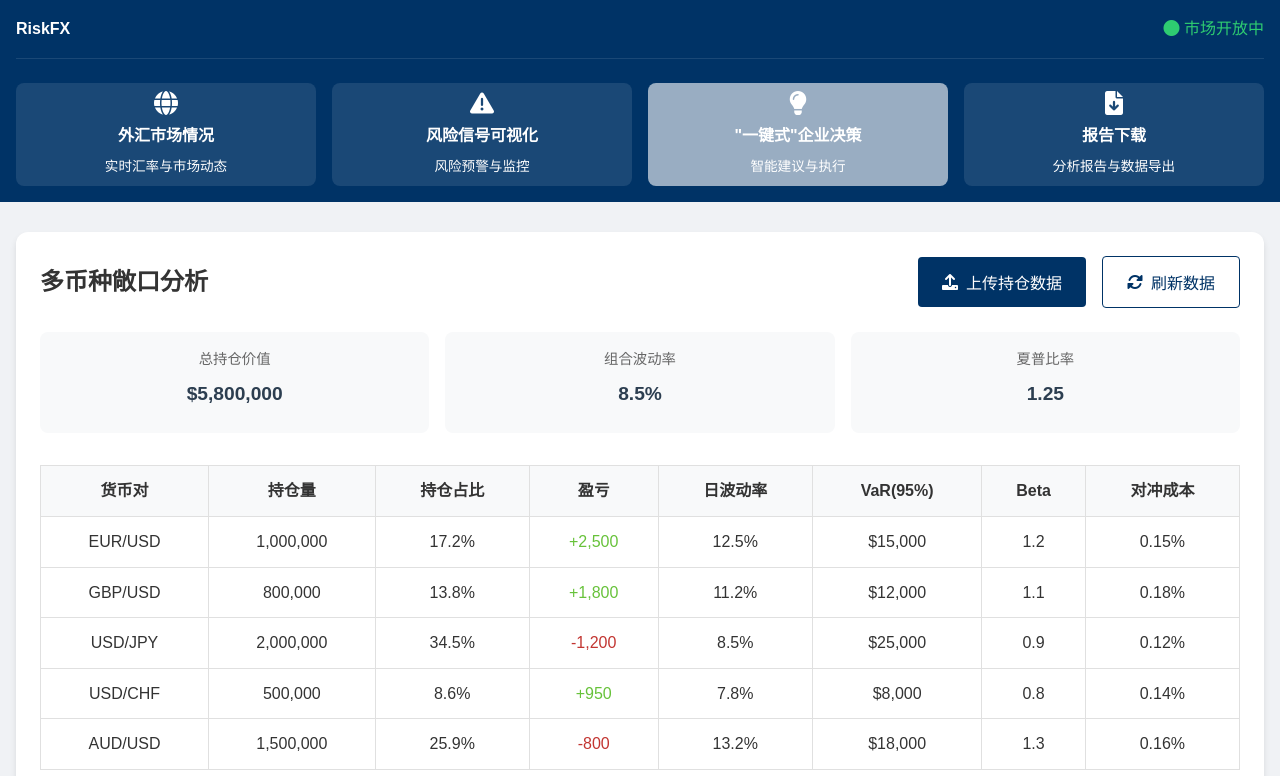
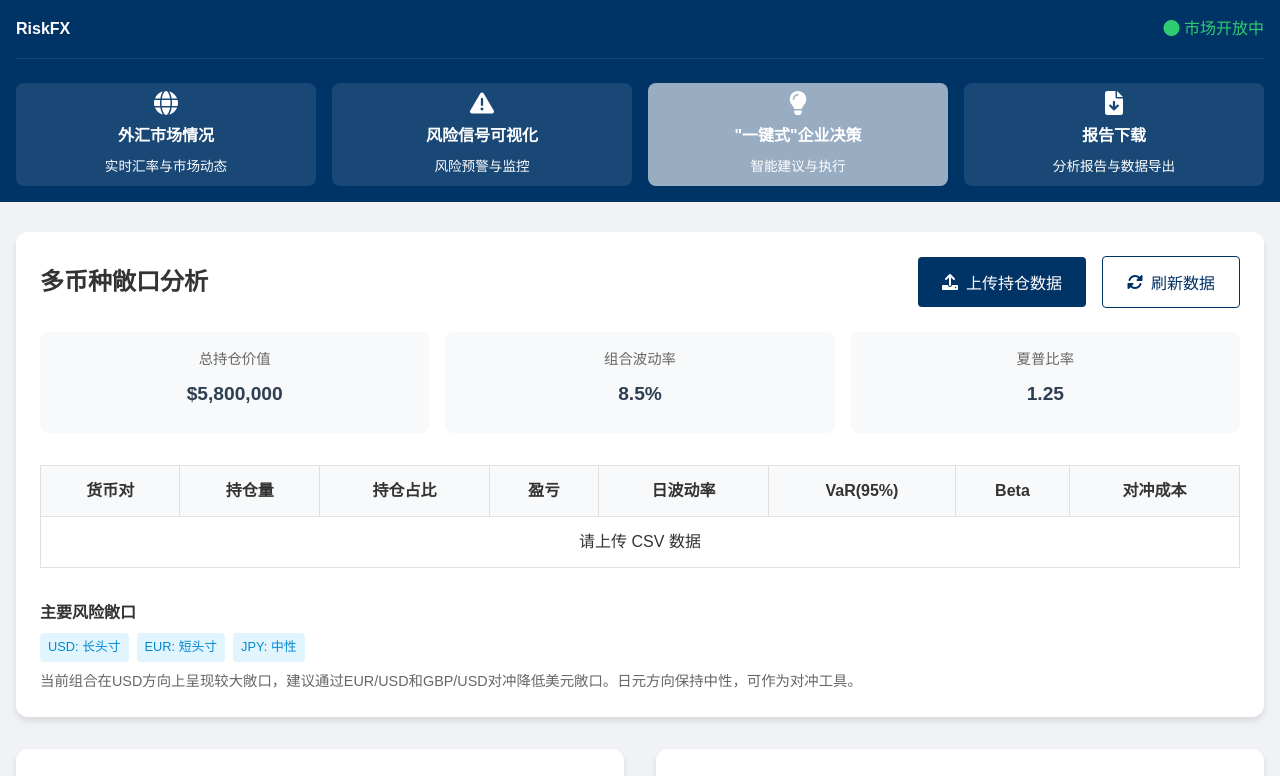
Before and after one commit to ProselyteCoding/citicup, a React (Vite) app in the folder client/: page /OneClickDecision in a window 1280 px wide. Shown: the top 776 px of the page. Built offline with nearby package versions, Linux system fonts and the light colour scheme.

Commit message:
添加表格渲染功能，进一步提高项目的组件化水平

```diff
--- a/client/src/pages/OneClickDecision/OneClickDecision.jsx
+++ b/client/src/pages/OneClickDecision/OneClickDecision.jsx
@@ -2,7 +2,7 @@ import React, { useEffect, useRef, useState } from "react";
 import * as echarts from "echarts";
 import NavBar from "../../components/NavBar/NavBar";
 import styles from "./OneClickDecision.module.css";
-import CSVHandler from "../../components/csvHandler/csvHandler"; // 根据实际路径导入新组件
+import CSVHandler from "../../components/csvHandler/csvHandler";
 
 const ForexRiskManagement = () => {
   // 图表容器 DOM 引用
@@ -244,6 +244,14 @@ const ForexRiskManagement = () => {
     // 此处可根据情景切换加载不同数据或图表配置
   };
 
+  // 新增状态：保存从 CSVHandler 获取的持仓数据
+  const [portfolioData, setPortfolioData] = useState([]);
+
+  // CSVHandler 成功解析数据后的回调
+  const handleCSVData = (data) => {
+    setPortfolioData(data);
+  };
+
   // 初始化图表与监听窗口大小变化
   useEffect(() => {
     if (hedgingChartRef.current) {
@@ -289,12 +297,9 @@ const ForexRiskManagement = () => {
           <div className={styles.portfolioHeader}>
             <h2>多币种敞口分析</h2>
             <div className={styles.uploadSection}>
-              {/* 使用 CSVHandler 组件替换原有文件上传与解析逻辑 */}
-              <CSVHandler />
-              <button
-                className={styles.refreshBtn}
-                onClick={refreshPortfolioData}
-              >
+              {/* 使用 CSVHandler 组件，并传入回调 */}
+              <CSVHandler onDataParsed={handleCSVData} />
+              <button className={styles.refreshBtn} onClick={refreshPortfolioData}>
                 <i className="fas fa-sync-alt"></i> 刷新数据
               </button>
             </div>
@@ -328,56 +333,24 @@ const ForexRiskManagement = () => {
                 </tr>
               </thead>
               <tbody>
-                <tr>
-                  <td>EUR/USD</td>
-                  <td>1,000,000</td>
-                  <td>17.2%</td>
-                  <td className={styles.positive}>+2,500</td>
-                  <td>12.5%</td>
-                  <td>$15,000</td>
-                  <td>1.2</td>
-                  <td>0.15%</td>
-                </tr>
-                <tr>
-                  <td>GBP/USD</td>
-                  <td>800,000</td>
-                  <td>13.8%</td>
-                  <td className={styles.positive}>+1,800</td>
-                  <td>11.2%</td>
-                  <td>$12,000</td>
-                  <td>1.1</td>
-                  <td>0.18%</td>
-                </tr>
-                <tr>
-                  <td>USD/JPY</td>
-                  <td>2,000,000</td>
-                  <td>34.5%</td>
-                  <td className={styles.negative}>-1,200</td>
-                  <td>8.5%</td>
-                  <td>$25,000</td>
-                  <td>0.9</td>
-                  <td>0.12%</td>
-                </tr>
-                <tr>
-                  <td>USD/CHF</td>
-                  <td>500,000</td>
-                  <td>8.6%</td>
-                  <td className={styles.positive}>+950</td>
-                  <td>7.8%</td>
-                  <td>$8,000</td>
-                  <td>0.8</td>
-                  <td>0.14%</td>
-                </tr>
-                <tr>
-                  <td>AUD/USD</td>
-                  <td>1,500,000</td>
-                  <td>25.9%</td>
-                  <td className={styles.negative}>-800</td>
-                  <td>13.2%</td>
-                  <td>$18,000</td>
-                  <td>1.3</td>
-                  <td>0.16%</td>
-                </tr>
+                {portfolioData.length > 0 ? (
+                  portfolioData.map((row, index) => (
+                    <tr key={index}>
+                      <td>{row.currency}</td>
+                      <td>{row.quantity}</td>
+                      <td>{row.proportion}</td>
+                      <td>{row.benefit}</td>
+                      <td>{row.dailyVolatility}</td>
+                      <td>{row.valueAtRisk}</td>
+                      <td>{row.beta}</td>
+                      <td>{row.hedgingCost}</td>
+                    </tr>
+                  ))
+                ) : (
+                  <tr>
+                    <td colSpan="8">请上传 CSV 数据</td>
+                  </tr>
+                )}
               </tbody>
             </table>
           </div>
@@ -388,9 +361,7 @@ const ForexRiskManagement = () => {
               <span className={styles.currencyTag}>EUR: 短头寸</span>
               <span className={styles.currencyTag}>JPY: 中性</span>
             </p>
-            <p
-              style={{ color: "#666", fontSize: "0.9rem", marginTop: "0.5rem" }}
-            >
+            <p style={{ color: "#666", fontSize: "0.9rem", marginTop: "0.5rem" }}>
               当前组合在USD方向上呈现较大敞口，建议通过EUR/USD和GBP/USD对冲降低美元敞口。日元方向保持中性，可作为对冲工具。
             </p>
           </div>
@@ -402,17 +373,13 @@ const ForexRiskManagement = () => {
           <div className={styles.stressTestScenarios}>
             <div className={styles.scenarioTabs}>
               <button
-                className={`${styles.tabBtn} ${
-                  scenario === "historical" ? styles.tabBtnActive : ""
-                }`}
+                className={`${styles.tabBtn} ${scenario === "historical" ? styles.tabBtnActive : ""}`}
                 onClick={() => handleScenarioSwitch("historical")}
               >
                 历史情景
               </button>
               <button
-                className={`${styles.tabBtn} ${
-                  scenario === "hypothetical" ? styles.tabBtnActive : ""
-                }`}
+                className={`${styles.tabBtn} ${scenario === "hypothetical" ? styles.tabBtnActive : ""}`}
                 onClick={() => handleScenarioSwitch("hypothetical")}
               >
                 假设情景
@@ -436,9 +403,7 @@ const ForexRiskManagement = () => {
                       <td>美联储加息100bp</td>
                       <td className={styles.negative}>-$85,000</td>
                       <td>
-                        <span
-                          className={`${styles.riskLevel} ${styles.riskHigh}`}
-                        >
+                        <span className={`${styles.riskLevel} ${styles.riskHigh}`}>
                           高
                         </span>
                       </td>
@@ -449,9 +414,7 @@ const ForexRiskManagement = () => {
                       <td>欧债危机恶化</td>
                       <td className={styles.negative}>-$62,000</td>
                       <td>
-                        <span
-                          className={`${styles.riskLevel} ${styles.riskMedium}`}
-                        >
+                        <span className={`${styles.riskLevel} ${styles.riskMedium}`}>
                           中
                         </span>
                       </td>
@@ -462,9 +425,7 @@ const ForexRiskManagement = () => {
                       <td>英国脱欧影响</td>
                       <td className={styles.negative}>-$45,000</td>
                       <td>
-                        <span
-                          className={`${styles.riskLevel} ${styles.riskMedium}`}
-                        >
+                        <span className={`${styles.riskLevel} ${styles.riskMedium}`}>
                           中
                         </span>
                       </td>
@@ -474,11 +435,7 @@ const ForexRiskManagement = () => {
                   </tbody>
                 </table>
               </div>
-              <div
-                className={styles.chartContainer}
-                ref={stressTestChartRef}
-                id="stress-test-chart"
-              >
+              <div className={styles.chartContainer} ref={stressTestChartRef} id="stress-test-chart">
                 {/* 压力测试图表将在这里渲染 */}
               </div>
             </div>
@@ -488,17 +445,13 @@ const ForexRiskManagement = () => {
             <div className={styles.summaryGrid}>
               <div className={styles.summaryCard}>
                 <div className={styles.summaryTitle}>最大潜在损失</div>
-                <div className={`${styles.summaryValue} ${styles.negative}`}>
-                  $85,000
-                </div>
+                <div className={`${styles.summaryValue} ${styles.negative}`}>$85,000</div>
                 <div className={styles.summaryDesc}>在美联储大幅加息情景下</div>
               </div>
               <div className={styles.summaryCard}>
                 <div className={styles.summaryTitle}>风险承受能力</div>
                 <div className={styles.summaryValue}>充足</div>
-                <div className={styles.summaryDesc}>
-                  当前资本金可覆盖压力情景
-                </div>
+                <div className={styles.summaryDesc}>当前资本金可覆盖压力情景</div>
               </div>
               <div className={styles.summaryCard}>
                 <div className={styles.summaryTitle}>建议对冲比例</div>
@@ -530,15 +483,11 @@ const ForexRiskManagement = () => {
           <div className={styles.backtestMetrics}>
             <div className={styles.metricCard}>
               <div className={styles.metricLabel}>累计收益率</div>
-              <div className={`${styles.metricValue} ${styles.positive}`}>
-                +15.8%
-              </div>
+              <div className={`${styles.metricValue} ${styles.positive}`}>+15.8%</div>
             </div>
             <div className={styles.metricCard}>
               <div className={styles.metricLabel}>最大回撤</div>
-              <div className={`${styles.metricValue} ${styles.negative}`}>
-                -8.5%
-              </div>
+              <div className={`${styles.metricValue} ${styles.negative}`}>-8.5%</div>
             </div>
             <div className={styles.metricCard}>
               <div className={styles.metricLabel}>胜率</div>
@@ -549,11 +498,7 @@ const ForexRiskManagement = () => {
               <div className={styles.metricValue}>1.86</div>
             </div>
           </div>
-          <div
-            className={styles.chartContainer}
-            ref={backtestChartRef}
-            id="backtest-chart"
-          >
+          <div className={styles.chartContainer} ref={backtestChartRef} id="backtest-chart">
             {/* 回测结果图表将在这里渲染 */}
           </div>
           <table className={styles.matrix}>
@@ -622,9 +567,7 @@ const ForexRiskManagement = () => {
                 <h4>头寸风险评估</h4>
                 <div className={styles.indicator}>
                   <span className={styles.indicatorLabel}>当前风险敞口</span>
-                  <span className={`${styles.riskLevel} ${styles.riskHigh}`}>
-                    高风险
-                  </span>
+                  <span className={`${styles.riskLevel} ${styles.riskHigh}`}>高风险</span>
                 </div>
                 <div className={styles.indicator}>
                   <span className={styles.indicatorLabel}>VaR(95%)</span>
@@ -640,13 +583,9 @@ const ForexRiskManagement = () => {
                 </div>
                 <div className={styles.indicator}>
                   <span className={styles.indicatorLabel}>对冲效果预估</span>
-                  <span className={`${styles.riskLevel} ${styles.riskMedium}`}>
-                    中等
-                  </span>
+                  <span className={`${styles.riskLevel} ${styles.riskMedium}`}>中等</span>
                 </div>
-                <p>
-                  当前EUR/USD与GBP/USD呈强正相关，建议选择负相关货币对进行对冲。
-                </p>
+                <p>当前EUR/USD与GBP/USD呈强正相关，建议选择负相关货币对进行对冲。</p>
               </div>
               <div className={styles.analysisCard}>
                 <h4>成本效益分析</h4>
@@ -656,18 +595,12 @@ const ForexRiskManagement = () => {
                 </div>
                 <div className={styles.indicator}>
                   <span className={styles.indicatorLabel}>收益率影响</span>
-                  <span className={`${styles.riskLevel} ${styles.riskLow}`}>
-                    低影响
-                  </span>
+                  <span className={`${styles.riskLevel} ${styles.riskLow}`}>低影响</span>
                 </div>
                 <p>当前对冲成本相对较低，建议进行策略性对冲。</p>
               </div>
             </div>
-            <div
-              className={styles.chartContainer}
-              ref={hedgingChartRef}
-              id="hedging-chart"
-            >
+            <div className={styles.chartContainer} ref={hedgingChartRef} id="hedging-chart">
               {/* 对冲建议图表将在这里渲染 */}
             </div>
             <button className={styles.button}>执行对冲策略</button>
```
Also changed, not shown: client/src/components/ApiService/ApiService.jsx (added, +53 -0 lines), client/src/components/ErrorModal/ErrorModal.jsx (added, +18 -0 lines), client/src/components/ErrorModal/ErrorModal.module.css (added, +50 -0 lines), client/src/components/csvHandler/csvHandler.jsx (+45 -58 lines), client/src/components/csvHandler/csvHandler.module.css (line endings or trailing spaces).
